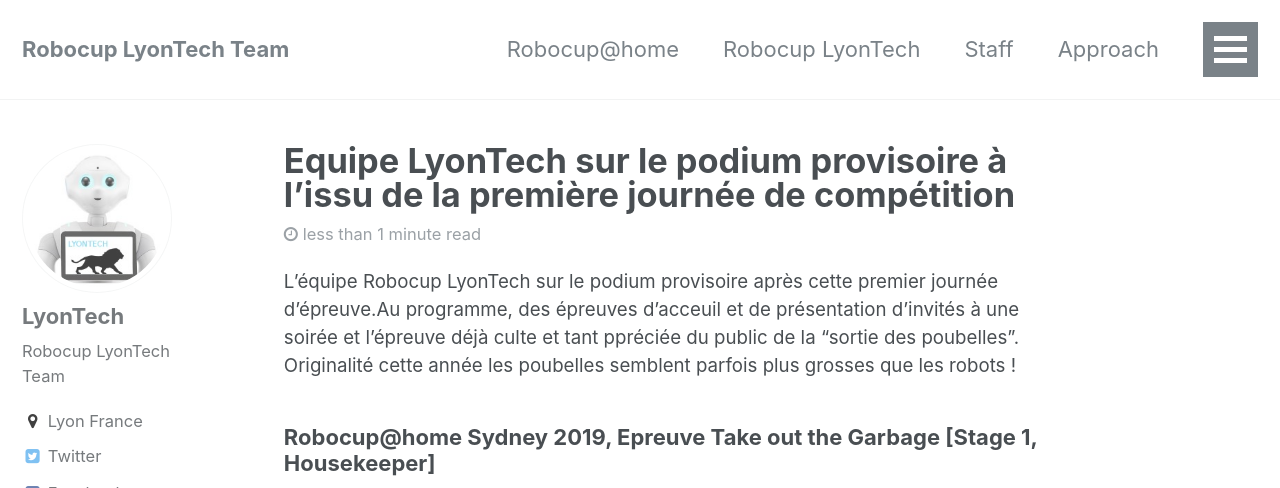
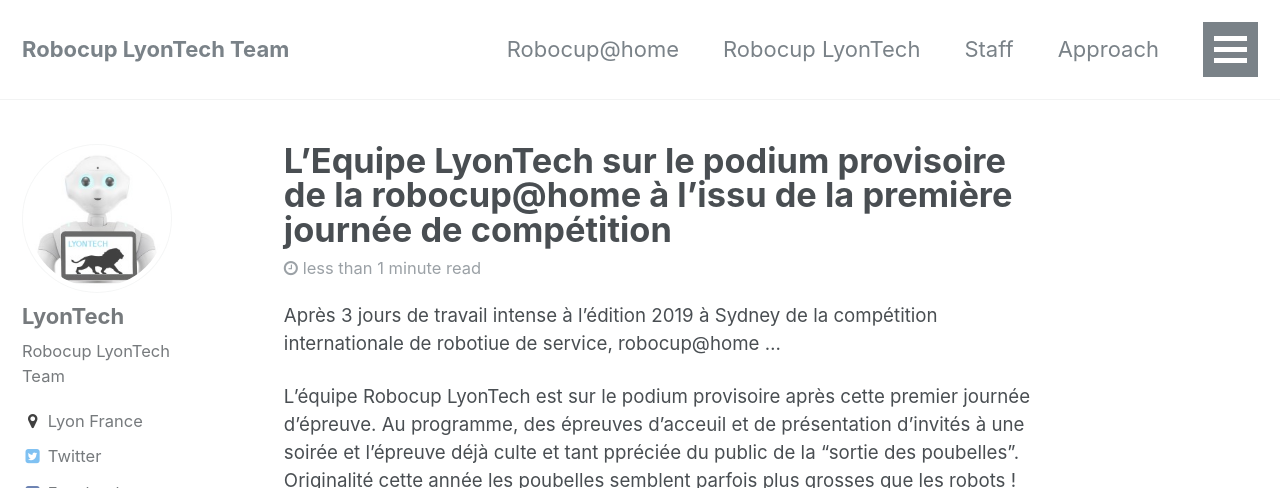
Before and after one commit to Robocup-Lyontech/Robocup-Lyontech.github.io, a Jekyll site: the page built from _posts/2019-07-04-Jour1.md, in a window 1280 px wide and 1400 px high. Shown: the top 488 px of the window. Built offline with Jekyll 4.4.1, drawn with Linux system fonts in a browser that asks for light colours; some of the changed text lies outside the part shown; grey boxes are pictures that could not be loaded.

Commit message:
Update 2019-07-04-Jour1.md

```diff
--- a/_posts/2019-07-04-Jour1.md
+++ b/_posts/2019-07-04-Jour1.md
@@ -1,5 +1,5 @@
 ---
-title: "Equipe LyonTech sur le podium provisoire à l'issu de la première journée de compétition"
+title: "L'Equipe LyonTech sur le podium provisoire de la robocup@home à l'issu de la première journée de compétition"
 categories:
   - Sydney
 tags:
@@ -9,11 +9,14 @@
 
 ---
 
+Après 3 jours de travail intense à l'édition 2019 à Sydney de la compétition  internationale de robotiue de service, robocup@home ...
 
-L’équipe Robocup LyonTech sur le podium provisoire après cette premier journée d'épreuve.Au programme, des épreuves d'acceuil et de présentation d'invités à une soirée et l'épreuve déjà culte et tant ppréciée du public de la "sortie des poubelles".
+L’équipe Robocup LyonTech est sur le podium provisoire après cette premier journée d'épreuve. Au programme, des épreuves d'acceuil et de présentation d'invités à une soirée et l'épreuve déjà culte et tant ppréciée du public de la "sortie des poubelles".
 Originalité cette année les poubelles semblent parfois plus grosses que les robots !
 
 
 ### Robocup@home Sydney 2019, Epreuve Take out the Garbage [Stage 1, Housekeeper] ###
 
 {% include video id="GZ0MySkcRSc" provider="youtube" %}
+
+On lui souhaite de garder sa petite avance sur les concurrents  sur les jours à venir ....
```
